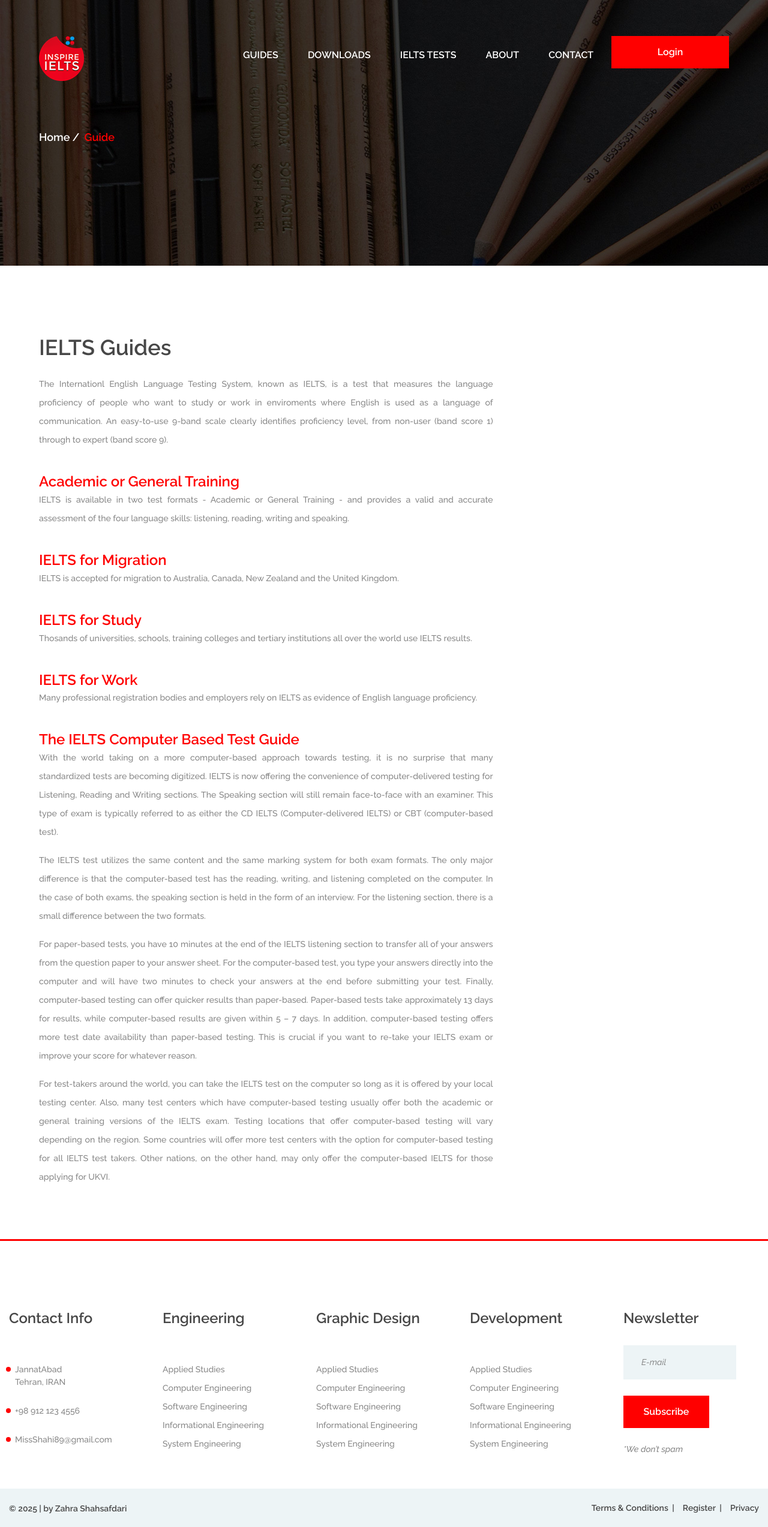
After one commit to ZahraShahsafdari/ieltstest, a Django app: page /guide/ in a window 1280 px wide. The commit adds this page. Shown: the whole page at 60% size. Run offline with Django 5.2, Linux system fonts and the light colour scheme; some libraries are stand-ins or nearby versions.

Commit message:
update6 about guide download page

```diff
--- a/ieltstest/templates/base.html
+++ b/ieltstest/templates/base.html
@@ -54,8 +54,8 @@
 					<a href="" class="site-btn header-btn">Login</a>
 					<nav class="main-menu">
 						<ul>
-							<li><a href="#">GUIDES</a></li>
-							<li><a href="#">DOWNLOADS</a></li>
+							<li><a href="{% url 'ieltstest:guide' %}">GUIDES</a></li>
+							<li><a href="{% url 'ieltstest:download' %}">DOWNLOADS</a></li>
 							<li><a href="#">IELTS TESTS</a></li>
 							<li><a href="{% url 'ieltstest:about' %}">ABOUT</a></li>
 							<li><a href="{% url 'ieltstest:contact' %}">CONTACT</a></li>
--- /dev/null
+++ b/ieltstest/templates/guide.html
@@ -0,0 +1,57 @@
+{% extends 'base.html' %}
+{% load static %}
+
+{% block title %} Guide page {% endblock %}
+
+{% block content %}
+
+    <!-- Page info -->
+    <div class="page-info-section set-bg" data-setbg="{% static 'img/page-bg/4.jpg' %}">
+        <div class="container">
+            <div class="site-breadcrumb">
+                <a href="{% url 'ieltstest:index' %}">Home</a>
+                <span>Guide</span>
+            </div>
+        </div>
+    </div>
+    <!-- Page info end -->
+
+    <!-- Page -->
+    <section class="about-page spad pb-0">
+        <div class="container">
+            <div class="row">
+                <div class="col-lg-8" style="text-align: justify;">
+                        <h2>IELTS Guides</h2>
+                        <br/>
+                        <p>The Internationl English Language Testing System, known as IELTS, is a test that measures the language proficiency of people who want to study or work in enviroments where English is used as a language of communication. An easy-to-use 9-band scale clearly identifies proficiency level, from non-user (band score 1) through to expert (band score 9).
+                        </p>
+                        <br/>
+                        <h4 style="color: red;">Academic or General Training</h4>
+                        <p>IELTS is available in two test formats - Academic or General Training - and provides a valid and accurate assessment of the four language skills: listening, reading, writing and speaking.
+                        </p>
+                        <br/>
+                        <h4 style="color: red;">IELTS for Migration</h4>
+                        <p>IELTS is accepted for migration to Australia, Canada, New Zealand and the United Kingdom.
+                        </p>
+                        <br/>
+                        <h4 style="color: red;">IELTS for Study</h4>
+                        <p>Thosands of universities, schools, training colleges and tertiary institutions all over the world use IELTS results.
+                        </p>
+                        <br/>
+                        <h4 style="color: red;">IELTS for Work</h4>
+                        <p>Many professional registration bodies and employers rely on IELTS as evidence of English language proficiency.
+                        </p>
+                        <br/>
+                        <h4 style="color: red;">The IELTS Computer Based Test Guide</h4>
+                        <p>With the world taking on a more computer-based approach towards testing, it is no surprise that many standardized tests are becoming digitized. IELTS is now offering the convenience of computer-delivered testing for Listening, Reading and Writing sections. The Speaking section will still remain face-to-face with an examiner. This type of exam is typically referred to as either the CD IELTS (Computer-delivered IELTS) or CBT (computer-based test).</p>
+                        <p>The IELTS test utilizes the same content and the same marking system for both exam formats. The only major difference is that the computer-based test has the reading, writing, and listening completed on the computer. In the case of both exams, the speaking section is held in the form of an interview. For the listening section, there is a small difference between the two formats.</p>
+                        <p>For paper-based tests, you have 10 minutes at the end of the IELTS listening section to transfer all of your answers from the question paper to your answer sheet. For the computer-based test, you type your answers directly into the computer and will have two minutes to check your answers at the end before submitting your test. Finally, computer-based testing can offer quicker results than paper-based. Paper-based tests take approximately 13 days for results, while computer-based results are given within 5 – 7 days. In addition, computer-based testing offers more test date availability than paper-based testing. This is crucial if you want to re-take your IELTS exam or improve your score for whatever reason.</p>
+                        <p>For test-takers around the world, you can take the IELTS test on the computer so long as it is offered by your local testing center. Also, many test centers which have computer-based testing usually offer both the academic or general training versions of the IELTS exam. Testing locations that offer computer-based testing will vary depending on the region. Some countries will offer more test centers with the option for computer-based testing for all IELTS test takers. Other nations, on the other hand, may only offer the computer-based IELTS for those applying for UKVI.</p>
+                </div>
+            </div>
+        </div>
+    </section>
+    <br/> <br/> <br/>
+    <!-- Page end -->
+
+{% endblock %}
--- a/ieltstest/urls.py
+++ b/ieltstest/urls.py
@@ -8,6 +8,9 @@
     path('', views.index, name='index'),
     path('contact/', views.contact, name='contact'),
     path('about/', views.about, name='about'),
+    path('guide/', views.guide, name='guide'),
+    path('download/', views.download, name='download'),
+
     #path('search/', views.search, name='search'),
 
     path('reading_test/', views.reading, name='reading'),
--- a/ieltstest/views.py
+++ b/ieltstest/views.py
@@ -20,10 +20,13 @@
             form = ContactForm()
     else:
         form = ContactForm()
-
     return render(request, 'contact.html', {'form': form})
 
+def guide(request):
+    return render(request, 'guide.html')
 
+def download(request):
+    return render(request, 'download.html')
 
 #-------------------------------------------------------------------------------------------------
 def reading(request):
```
Also changed, not shown: ieltstest/templates/download.html (added, +46 -0 lines), 6 other files.
